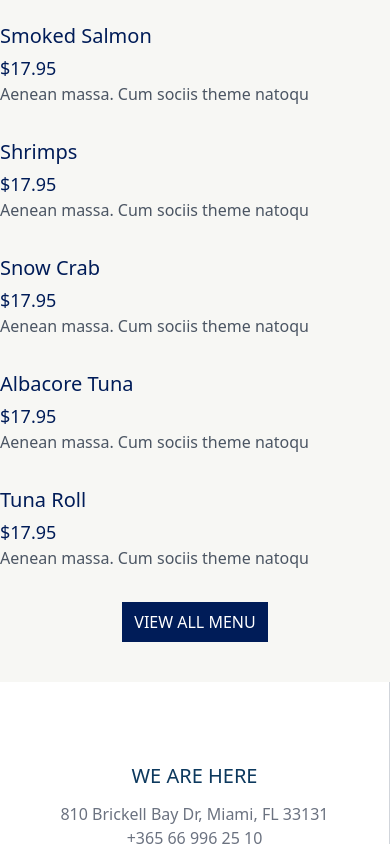
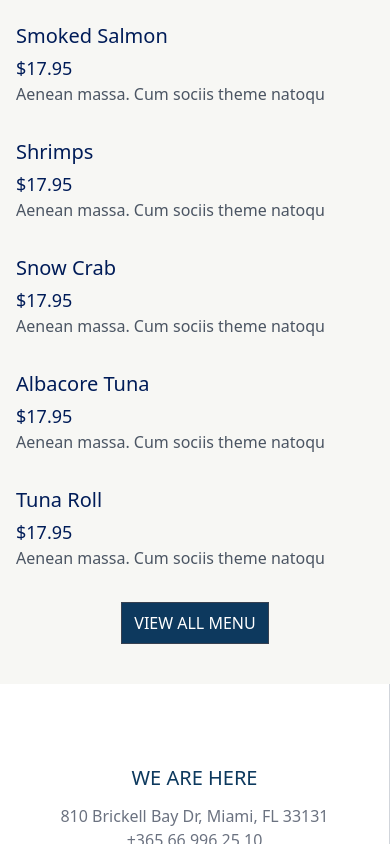
Before and after one commit to dejanheroxd/dimare, a React (Vite) app: page / in a window 390 px wide. Shown: the part 3387-4231 px from the top of the page. Built offline with nearby package versions, Linux system fonts and the light colour scheme.

Commit message:
hover aniamations

```diff
--- a/src/components/navbar/Navbar.jsx
+++ b/src/components/navbar/Navbar.jsx
@@ -92,7 +92,7 @@ export default function Navbar({ openPopUp }) {
     <div className="flex relative z-10 justify-between px-6 items-center pt-6">
       <button
         onClick={() => openPopUp()}
-        className="bg-fishDarkBlue px-8 py-2 text-white hidden md:flex"
+        className="bg-fishDarkBlue duration-150 hover:bg-[#1c3345] px-8 py-2 text-white hidden md:flex"
       >
         <p>CONTACT</p>
       </button>
--- a/src/pages/home/about-sec/AboutSec.jsx
+++ b/src/pages/home/about-sec/AboutSec.jsx
@@ -82,7 +82,7 @@ export default function AboutSec() {
         </motion.div>
         <button
           onClick={() => setCollapse(!collapse)}
-          className="bg-fishBlue text-white h-[50px] mt-9 px-6"
+          className="bg-fishBlue duration-150 hover:bg-[#7094ad] text-white h-[50px] mt-9 px-6"
         >
           READ MORE ABOUT US
         </button>
--- a/src/pages/home/landingPage/LandingPage.jsx
+++ b/src/pages/home/landingPage/LandingPage.jsx
@@ -92,7 +92,7 @@ export default function LandingPage({ contactPop, openPopUp, closePopUp }) {
             </svg>
           </div>
         </header>
-        <button className="bg-fishBlue h-[50px] px-6 mt-3 sm:mt-5 lg:mt-8 text-white">
+        <button className="bg-fishBlue duration-150 hover:bg-[#7094ad] h-[50px] px-6 mt-3 sm:mt-5 lg:mt-8 text-white">
           <a href="#section4">DISCOVER MENU</a>
         </button>
       </div>
--- a/src/pages/home/menu-sec/MenuSec.jsx
+++ b/src/pages/home/menu-sec/MenuSec.jsx
@@ -21,7 +21,7 @@ export default function MenuSec() {
         <p className="text-2xl pb-1 lg:pb-3 pt-3 xl:text-5xl">OUR MENU</p>
         <p className=" pt-2 xl:text-xl">EXPLORE TASTE SENSATIONS</p>
       </div>
-      <div className="grid sm:grid-cols-2 sm:px-20 gap-x-24 pt-4 xl:px-60">
+      <div className="grid sm:grid-cols-2 sm:px-20 gap-x-24 pt-4 px-4 xl:px-60">
         <Dishes
           name={"AHI POKE"}
           price={"17.95"}
@@ -120,9 +120,10 @@ export default function MenuSec() {
       <div className="w-full flex justify-center">
         <button
           onClick={() => setCollapse(!collapse)}
-          className="bg-[#001C58] text-white py-2 px-3 "
+          className="border hover:bg-white hover:text-fishDarkBlue text-white bg-fishDarkBlue border-gray-700 duration-150 py-2 px-3 "
         >
-          VIEW ALL MENU
+          {" "}
+          {collapse ? <p>VIEW LESS</p> : <p>VIEW ALL MENU</p>}
         </button>
       </div>
     </div>
--- a/src/pages/home/openingTime-sec/OpeningTime.jsx
+++ b/src/pages/home/openingTime-sec/OpeningTime.jsx
@@ -59,7 +59,7 @@ export default function OpeningTime({ openPopUp }) {
         </motion.div>
         <button
           onClick={() => openPopUp()}
-          className="bg-fishBlue hover:cursor-pointer text-white h-[50px] mt-9 px-6"
+          className="bg-fishBlue duration-150 hover:bg-[#7094ad] hover:cursor-pointer text-white h-[50px] mt-9 px-6"
         >
           CONTACT US
         </button>
```
